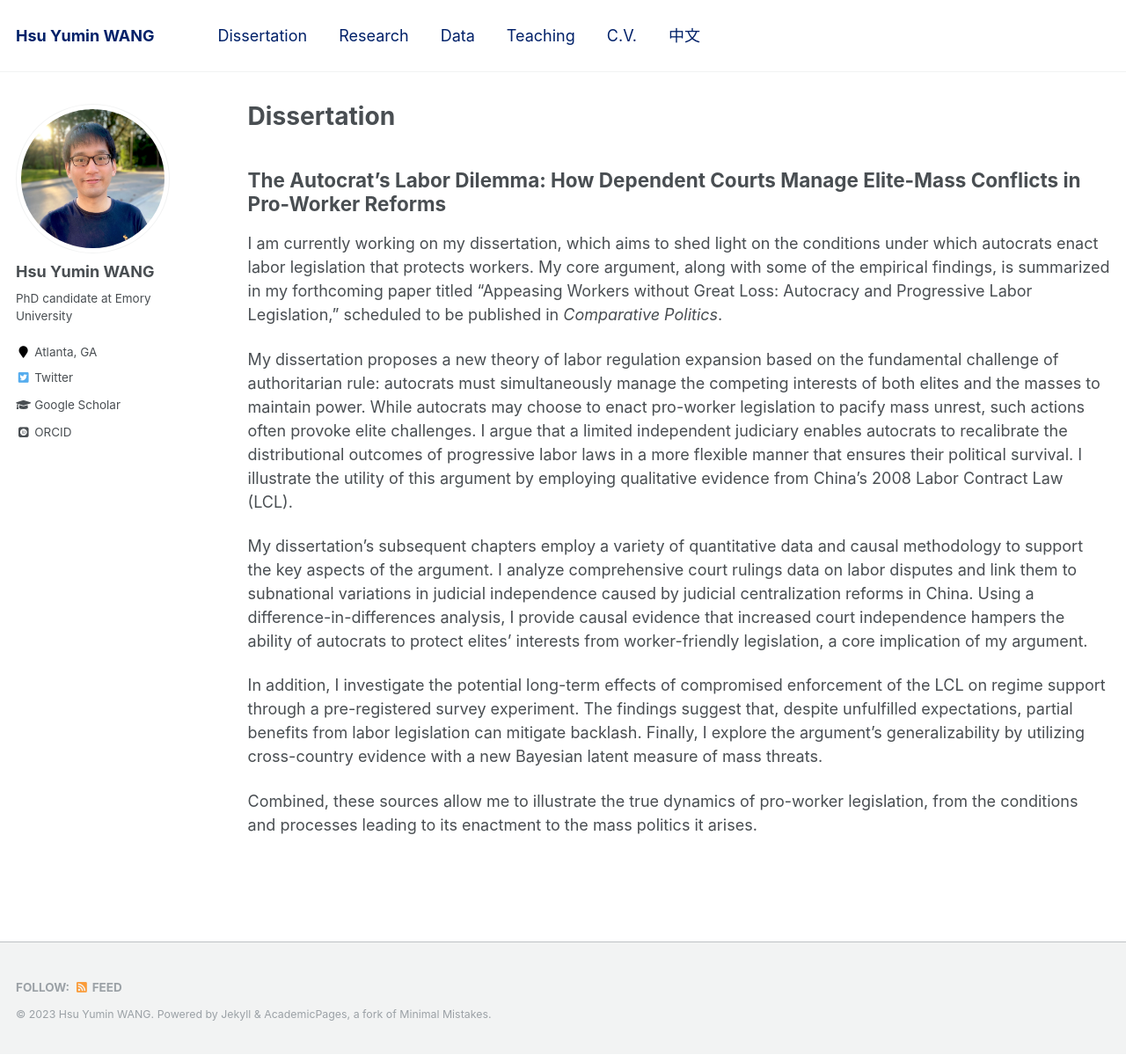
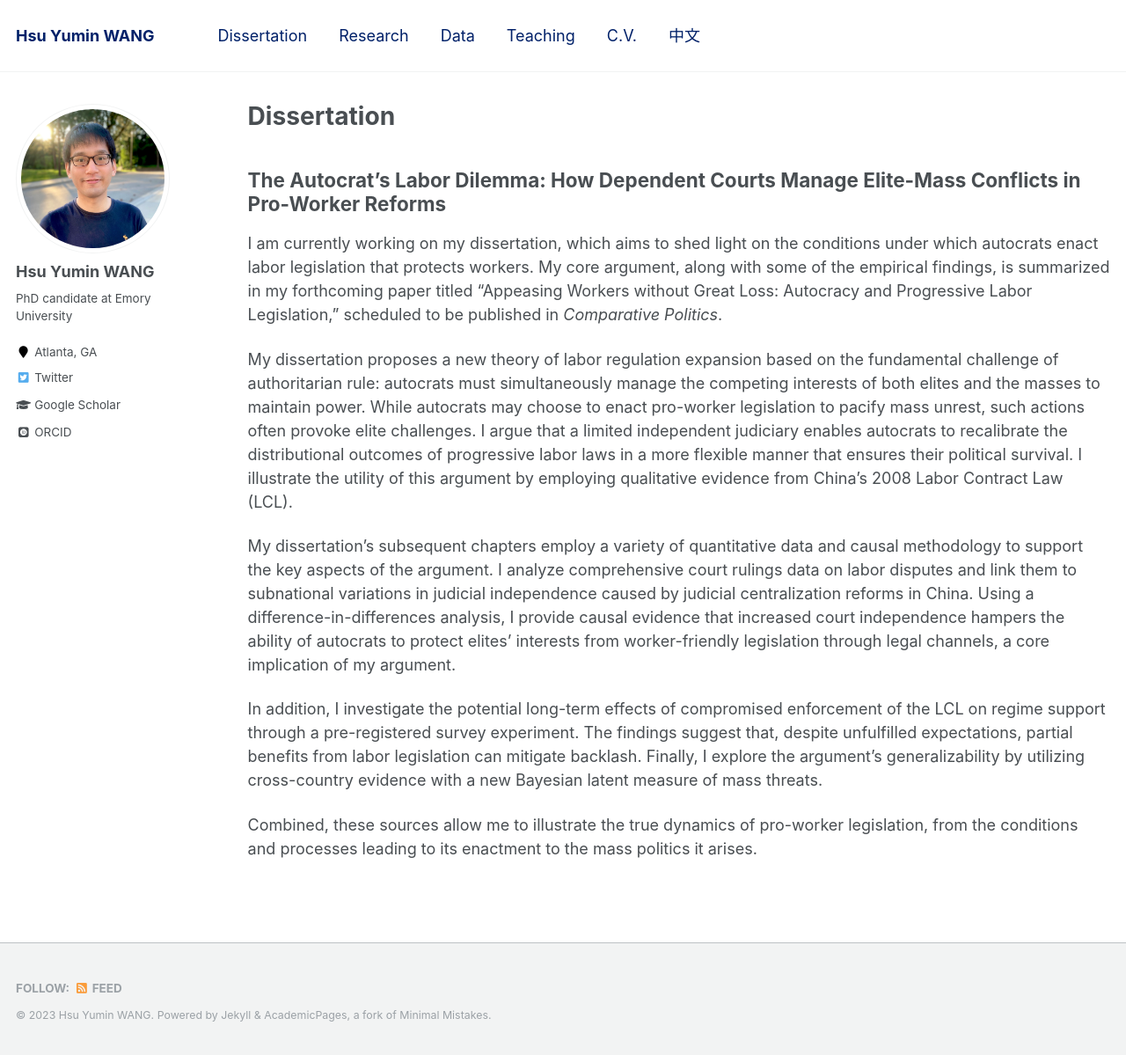
Before and after one commit to hsuyumin/hsuyumin.github.io, a Jekyll site: the page built from _pages/dissertation.md, in a window 1280 px wide and 1199 px high. Shown: the whole window at 88% size. Built offline with Jekyll 4.4.1, drawn with Linux system fonts in a browser that asks for light colours; some web fonts are replaced.

Commit message:
Update dissertation.md

```diff
--- a/_pages/dissertation.md
+++ b/_pages/dissertation.md
@@ -14,7 +14,7 @@ I am currently working on my dissertation, which aims to shed light on the condi
 
 My dissertation proposes a new theory of labor regulation expansion based on the fundamental challenge of authoritarian rule: autocrats must simultaneously manage the competing interests of both elites and the masses to maintain power. While autocrats may choose to enact pro-worker legislation to pacify mass unrest, such actions often provoke elite challenges. I argue that a limited independent judiciary enables autocrats to recalibrate the distributional outcomes of progressive labor laws in a more flexible manner that ensures their political survival. I illustrate the utility of this argument by employing qualitative evidence from China’s 2008 Labor Contract Law (LCL).
 
-My dissertation's subsequent chapters employ a variety of quantitative data and causal methodology to support the key aspects of the argument. I analyze comprehensive court rulings data on labor disputes and link them to subnational variations in judicial independence caused by judicial centralization reforms in China. Using a difference-in-differences analysis, I provide causal evidence that increased court independence hampers the ability of autocrats to protect elites' interests from worker-friendly legislation, a core implication of my argument.
+My dissertation's subsequent chapters employ a variety of quantitative data and causal methodology to support the key aspects of the argument. I analyze comprehensive court rulings data on labor disputes and link them to subnational variations in judicial independence caused by judicial centralization reforms in China. Using a difference-in-differences analysis, I provide causal evidence that increased court independence hampers the ability of autocrats to protect elites' interests from worker-friendly legislation through legal channels, a core implication of my argument.
 
 In addition, I investigate the potential long-term effects of compromised enforcement of the LCL on regime support through a pre-registered survey experiment. The findings suggest that, despite unfulfilled expectations, partial benefits from labor legislation can mitigate backlash. Finally, I explore the argument's generalizability by utilizing cross-country evidence with a new Bayesian latent measure of mass threats.
 
```
